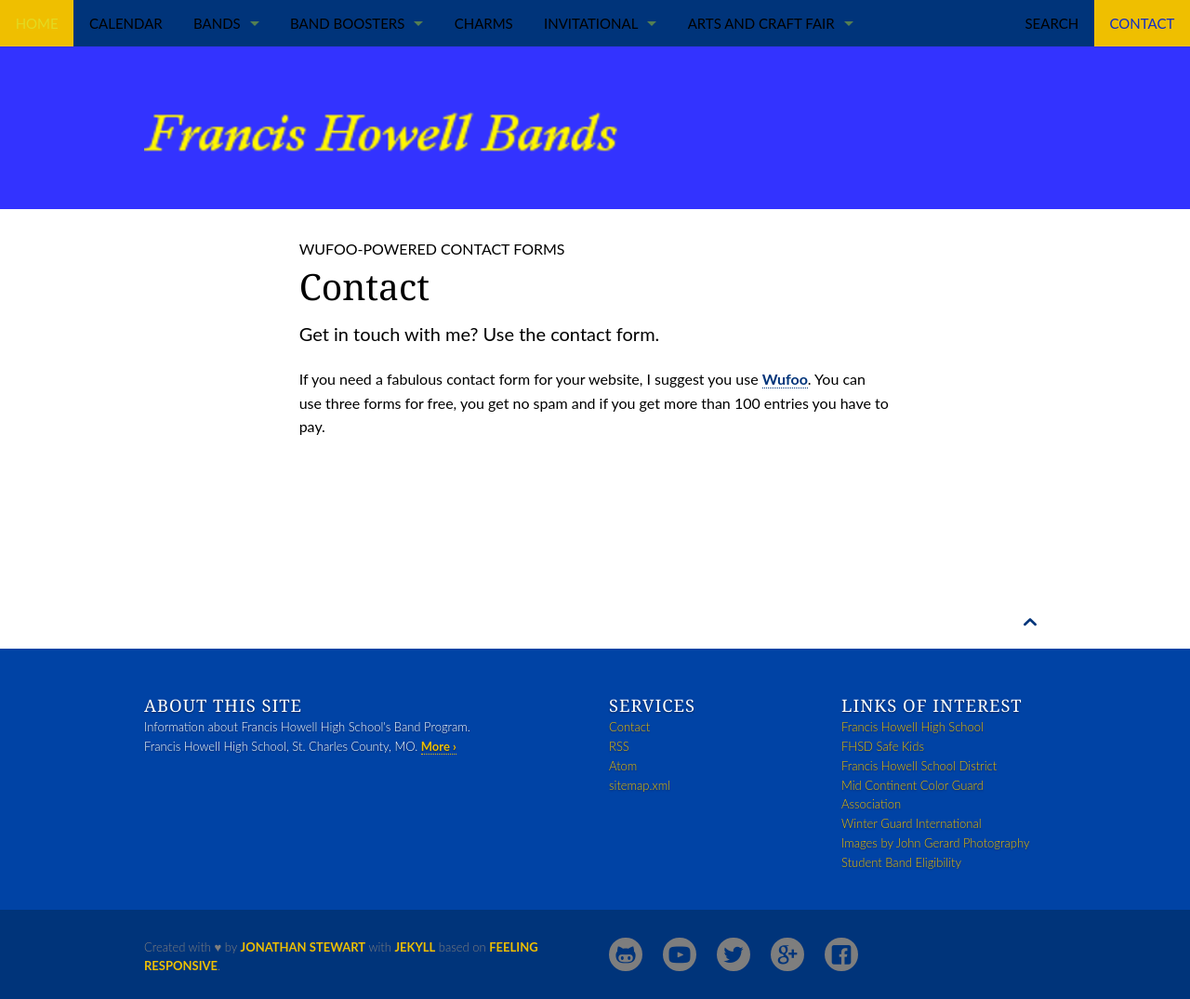
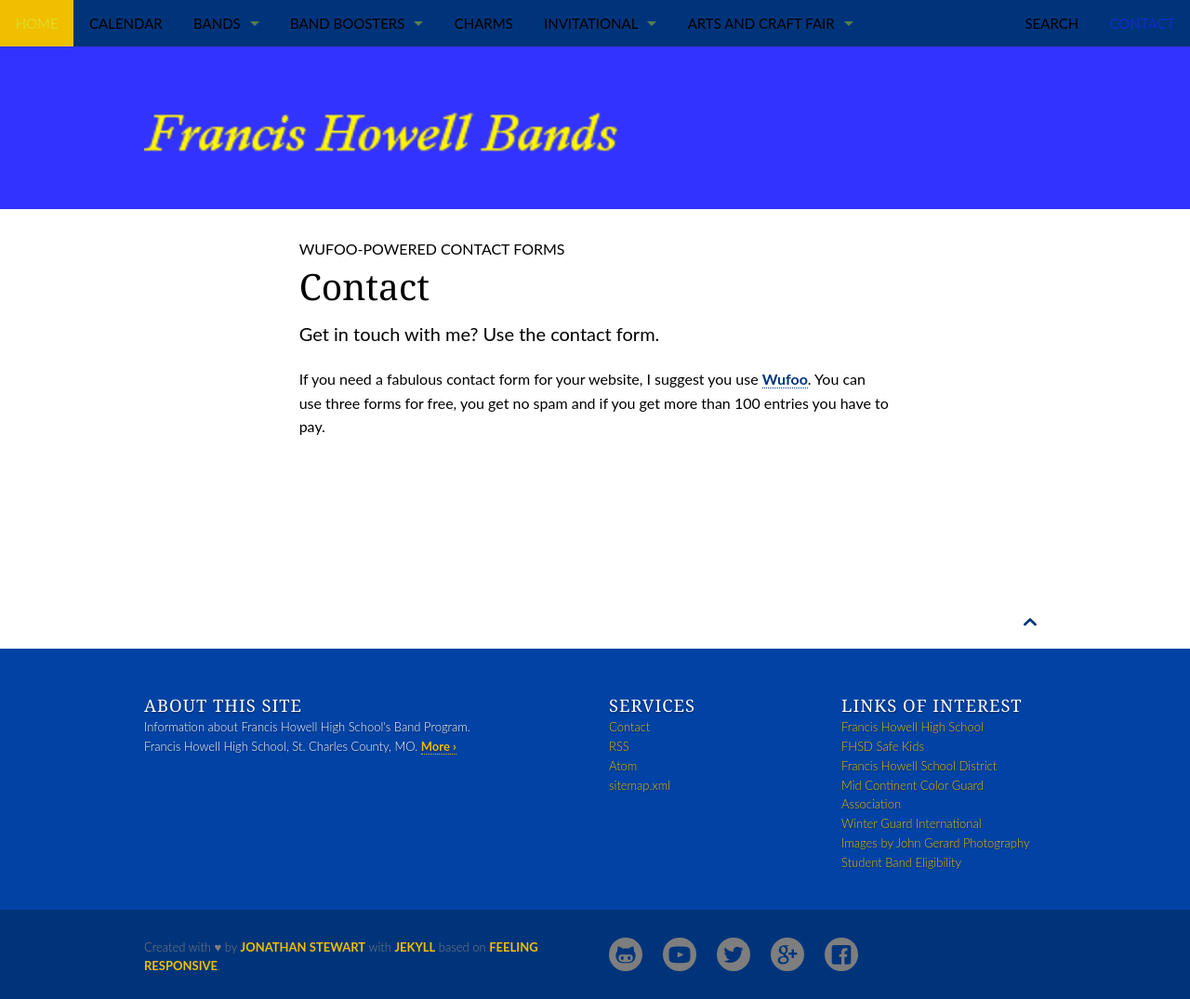
Before and after one commit to fhhsmb/fhhsmb.github.io, a Jekyll site: the page built from pages/contact.md, in a window 1280 px wide. Shown: the whole page at 93% size. Built offline with Jekyll 4.4.1, drawn with Linux system fonts in a browser that asks for light colours.

Commit message:
Build site at 2016-09-28 01:23:06 UTC

```diff
--- a/_sass/_01_settings_colors.scss
+++ b/_sass/_01_settings_colors.scss
@@ -87,7 +87,7 @@
 $topbar-dropdown-label-color: $ci-3;
 $topbar-dropdown-link-bg-hover: $ci-7;
 
-$topbar-link-bg-active: $ci-3; // Active Navigation Link
+$topbar-link-bg-active: $ci-7; // Active Navigation Link
 $topbar-link-bg-hover: $ci-3;
 $topbar-link-bg-active-hover: $ci-3;
 
```
